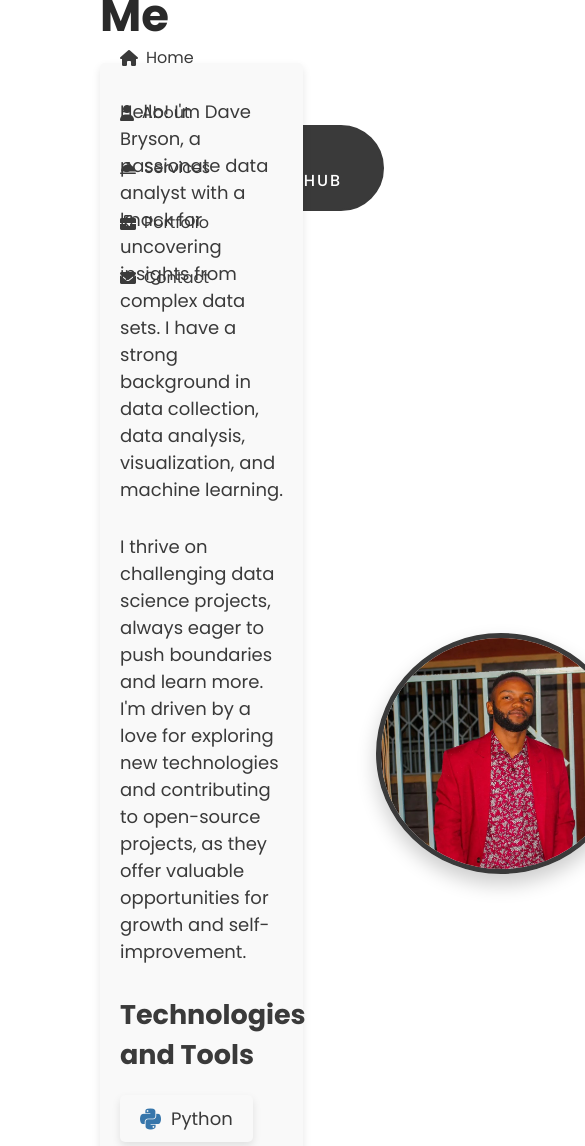
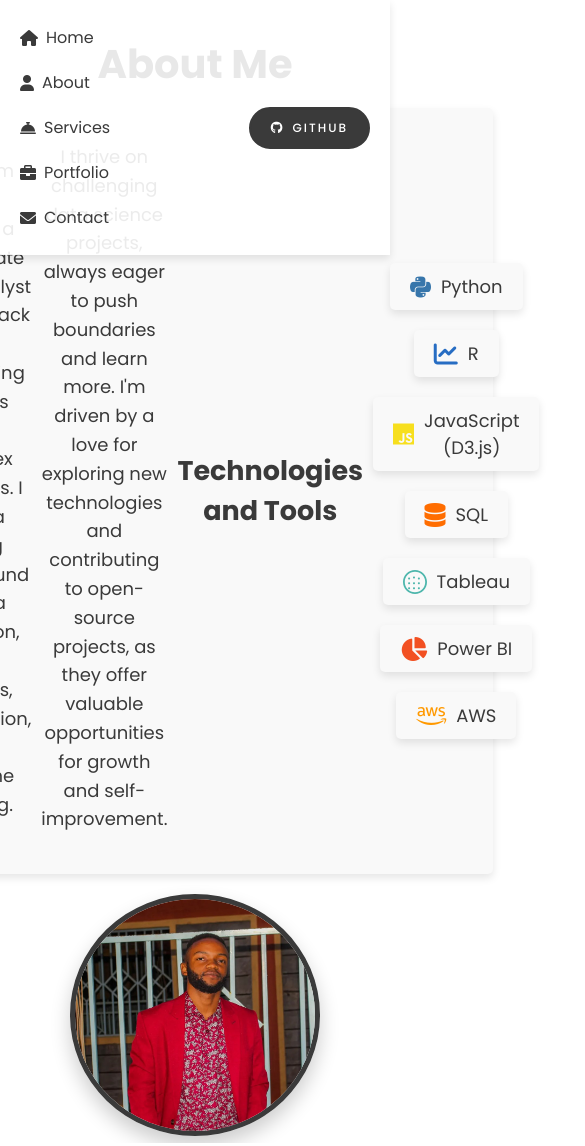
Before and after one commit to walawala254/walawala254.github.io, a plain HTML site: page about.html in a window 390 px wide. Shown: the top 1146 px of the page, 585 px wide, since content can reach past the window. Drawn offline with Linux system fonts and the light colour scheme.

Commit message:
Update style.css

```diff
--- a/style.css
+++ b/style.css
@@ -1,43 +1,71 @@
 @import url("https://fonts.googleapis.com/css2?family=Poppins:wght@400;500;600;700&display=swap");
 
+/* CSS Variables for easy theme management */
+:root {
+    --primary-color: #3a3a3a;
+    --secondary-color: #1a1a1a;
+    --background-color: #f9f9f9;
+    --text-color: #3a3a3a;
+    --hover-color: #555555;
+    --font-family: 'Poppins', sans-serif;
+}
+
+/* Universal styles */
 * {
     margin: 0;
     padding: 0;
     box-sizing: border-box;
-    font-family: "Poppins", sans-serif;
+    font-family: var(--font-family);
 }
 
 a {
     text-decoration: none;
 }
 
+/* Hero section */
 .hero {
     display: flex;
     flex-direction: column;
     width: 100%;
     height: 100vh;
     background: url('') no-repeat center center/cover;
+    align-items: center;
+    justify-content: center;
+    color: var(--primary-color);
+    text-align: center;
+    padding: 20px;
 }
 
+/* Navigation styles */
 nav {
     display: flex;
     align-items: center;
     justify-content: space-between;
-    padding: 30px 100px;
+    padding: 20px 50px;
+    background: rgba(255, 255, 255, 0.9);
+    box-shadow: 0 4px 8px rgba(0, 0, 0, 0.1);
+    position: fixed;
+    width: 100%;
+    top: 0;
+    z-index: 1000;
+}
+
+nav ul {
+    display: flex;
+    gap: 20px;
 }
 
 nav ul li {
     list-style: none;
-    display: inline-block;
-    padding: 10px 20px;
 }
 
 nav ul li a {
-    color: #3a3a3a; /* Changed to a darker but readable shade of grey */
+    color: var(--primary-color);
     position: relative;
     padding: 5px 0;
     display: flex;
     align-items: center;
+    transition: color 0.3s;
 }
 
 nav ul li a i {
@@ -45,24 +73,25 @@ nav ul li a i {
 }
 
 nav ul li a:hover {
-    color: #1a1a1a; /* Darker hover color */
+    color: var(--hover-color);
 }
 
-nav ul li a:after {
+nav ul li a::after {
     content: "";
     position: absolute;
     left: 0;
     width: 0;
     height: 3px;
-    background: #1a1a1a; /* Darker underline color */
-    transition: 0.3s;
+    background: var(--hover-color);
+    transition: width 0.3s;
     bottom: 0;
 }
 
-nav ul li a:hover:after {
+nav ul li a:hover::after {
     width: 100%;
 }
 
+/* Button styles */
 .btn {
     color: #fff;
     font-size: 16px;
@@ -70,13 +99,12 @@ nav ul li a:hover:after {
     letter-spacing: 2px;
     padding: 16px 40px;
     border-radius: 500px;
-    display: inline-block;
+    display: inline-flex;
+    align-items: center;
     font-weight: 500;
     transition: all 0.4s ease-in-out;
-    background-size: 152% 100%;
-    background: #3a3a3a; /* Darker button color */
-    border: 2px solid #3a3a3a; /* Darker border color */
-    align-items: center;
+    background: var(--primary-color);
+    border: 2px solid var(--primary-color);
 }
 
 .btn i {
@@ -85,74 +113,66 @@ nav ul li a:hover:after {
 
 .btn:hover {
     background: transparent;
-    border-color: #3a3a3a;
-    color: #3a3a3a;
+    border-color: var(--primary-color);
+    color: var(--primary-color);
 }
 
+/* Content styles */
 .content {
     flex: 1;
-    padding-right: 50px;
+    padding: 50px;
+    text-align: center;
 }
 
 .content .title {
-    color: #3a3a3a; /* Darker title color */
-    font-size: 15px;
+    color: var(--primary-color);
+    font-size: 18px;
     text-transform: uppercase;
     letter-spacing: 4px;
     display: inline-block;
     margin-bottom: 20px;
-    background: linear-gradient(
-        120deg,
-        #555555 20.69%,
-        #777777 50.19%,
-        #3a3a3a 79.69%
-    );
+    background: linear-gradient(120deg, #555555 20.69%, #777777 50.19%, var(--primary-color) 79.69%);
     -webkit-background-clip: text;
     background-clip: text;
     -webkit-text-fill-color: transparent;
 }
 
 .content h1 {
-    color: #2a2a2a; /* Darker heading color */
-    font-size: 75px;
+    color: var(--secondary-color);
+    font-size: 60px;
     font-weight: 900;
-    line-height: 90px;
-    text-transform: inherit;
-    width: 70%;
+    line-height: 1.2;
+    margin-bottom: 20px;
 }
 
 .content h1 span {
-    color: #3a3a3a; /* Darker span color */
+    color: var(--primary-color);
 }
 
 .content p {
-    color: #3a3a3a; /* Darker paragraph color */
+    color: var(--text-color);
     margin-top: 25px;
     margin-bottom: 30px;
+    font-size: 18px;
+    line-height: 1.6;
 }
 
+/* Photo styles */
 .photo {
     flex-shrink: 0;
     width: 250px; /* Adjust the size as needed */
+    margin: 0 auto;
 }
 
 .photo img {
     width: 100%;
     height: auto;
     border-radius: 50%; /* Makes the image circular */
-    border: 5px solid #3a3a3a; /* Adds a border around the image */
+    border: 5px solid var(--primary-color); /* Adds a border around the image */
     box-shadow: 0 10px 20px rgba(0, 0, 0, 0.2); /* Adds a shadow */
 }
 
-.content h1 {
-    color: #2a2a2a; /* Darker heading color */
-    font-size: 45px;
-    font-weight: 700;
-    line-height: 55px;
-    text-transform: inherit;
-    margin-bottom: 20px;
-}
-
+/* List styles */
 .content ul {
     list-style: none;
     padding: 0;
@@ -161,22 +181,30 @@ nav ul li a:hover:after {
 .content ul li {
     margin-bottom: 10px;
     font-size: 18px;
-    color: #3a3a3a; /* Darker list item color */
+    color: var(--text-color);
 }
 
+/* Portfolio styles */
 .portfolio-items {
     display: flex;
     flex-wrap: wrap;
     gap: 20px;
+    justify-content: center;
+    padding: 20px;
 }
 
 .portfolio-item {
-    width: calc(20% - 20px);
+    width: calc(25% - 20px);
     background: #fff;
     padding: 20px;
     border-radius: 10px;
     box-shadow: 0 10px 20px rgba(0, 0, 0, 0.1);
     text-align: center;
+    transition: transform 0.3s;
+}
+
+.portfolio-item:hover {
+    transform: translateY(-10px);
 }
 
 .portfolio-item img {
@@ -188,18 +216,22 @@ nav ul li a:hover:after {
 .portfolio-item h3 {
     margin-top: 15px;
     font-size: 20px;
-    color: #3a3a3a; /* Darker heading color */
+    color: var(--primary-color);
 }
 
 .portfolio-item p {
     margin-top: 10px;
     font-size: 16px;
-    color: #3a3a3a; /* Darker paragraph color */
+    color: var(--text-color);
 }
 
+/* Form styles */
 form {
     display: flex;
     flex-direction: column;
+    max-width: 600px;
+    margin: 0 auto;
+    padding: 20px;
 }
 
 form input, form textarea {
@@ -209,17 +241,20 @@ form input, form textarea {
     border: 1px solid #ccc;
     border-radius: 5px;
     font-size: 16px;
+    background: var(--background-color);
 }
 
 form button {
     align-self: flex-start;
 }
 
+/* Tech tools styles */
 .tech-tools {
     display: flex;
     flex-wrap: wrap;
     gap: 20px;
     margin-top: 20px;
+    justify-content: center;
 }
 
 .tech-item {
@@ -227,41 +262,47 @@ form button {
     align-items: center;
     gap: 10px;
     padding: 10px 20px;
-    background: #f9f9f9;
+    background: var(--background-color);
     border-radius: 5px;
     box-shadow: 0 4px 8px rgba(0, 0, 0, 0.1);
     font-size: 18px;
-    color: #3a3a3a; /* Darker text color */
+    color: var(--text-color);
 }
 
 .tech-item i {
     font-size: 24px;
-    color: #3a3a3a; /* Darker icon color */
+    color: var(--primary-color);
 }
 
+/* About text styles */
 .about-text {
+    display: flex;
     align-items: center;
     gap: 10px;
     padding: 10px 20px;
-    background: #f9f9f9;
+    background: var(--background-color);
     border-radius: 5px;
     box-shadow: 0 4px 8px rgba(0, 0, 0, 0.1);
     font-size: 18px;
-    color: #3a3a3a; /* Darker text color */
+    color: var(--text-color);
     width: 90%;
+    margin: 0 auto;
 }
 
+/* Services text styles */
 .services-text {
+    display: flex;
     align-items: center;
     gap: 10px;
     padding: 10px 20px;
-    background: #f9f9f9;
+    background: var(--background-color);
     border-radius: 5px;
     box-shadow: 0 4px 8px rgba(0, 0, 0, 0.1);
     font-size: 18px;
-    color: #3a3a3a; /* Darker text color */
+    color: var(--text-color);
 }
 
+/* Content wrapper styles */
 .content-wrapper {
     display: flex;
     justify-content: space-between;
@@ -270,6 +311,58 @@ form button {
     height: 100%;
 }
 
+/* Social links styles */
 .social-links {
     margin-top: 20px;
+    display: flex;
+    gap: 15px;
+    justify-content: center;
 }
+
+/* Responsive design */
+@media (max-width: 1200px) {
+    .content-wrapper {
+        flex-direction: column;
+        padding: 0 50px;
+    }
+}
+
+@media (max-width: 768px) {
+    nav {
+        padding: 20px;
+    }
+
+    nav ul {
+        flex-direction: column;
+        gap: 10px;
+    }
+
+    .btn {
+        font-size: 14px;
+        padding: 12px 30px;
+    }
+
+    .content h1 {
+        font-size: 40px;
+        line-height: 1.2;
+    }
+
+    .portfolio-item {
+        width: calc(50% - 20px);
+    }
+}
+
+@media (max-width: 480px) {
+    .content {
+        padding: 20px;
+    }
+
+    .portfolio-item {
+        width: 100%;
+    }
+
+    .btn {
+        font-size: 12px;
+        padding: 10px 20px;
+    }
+}
```
